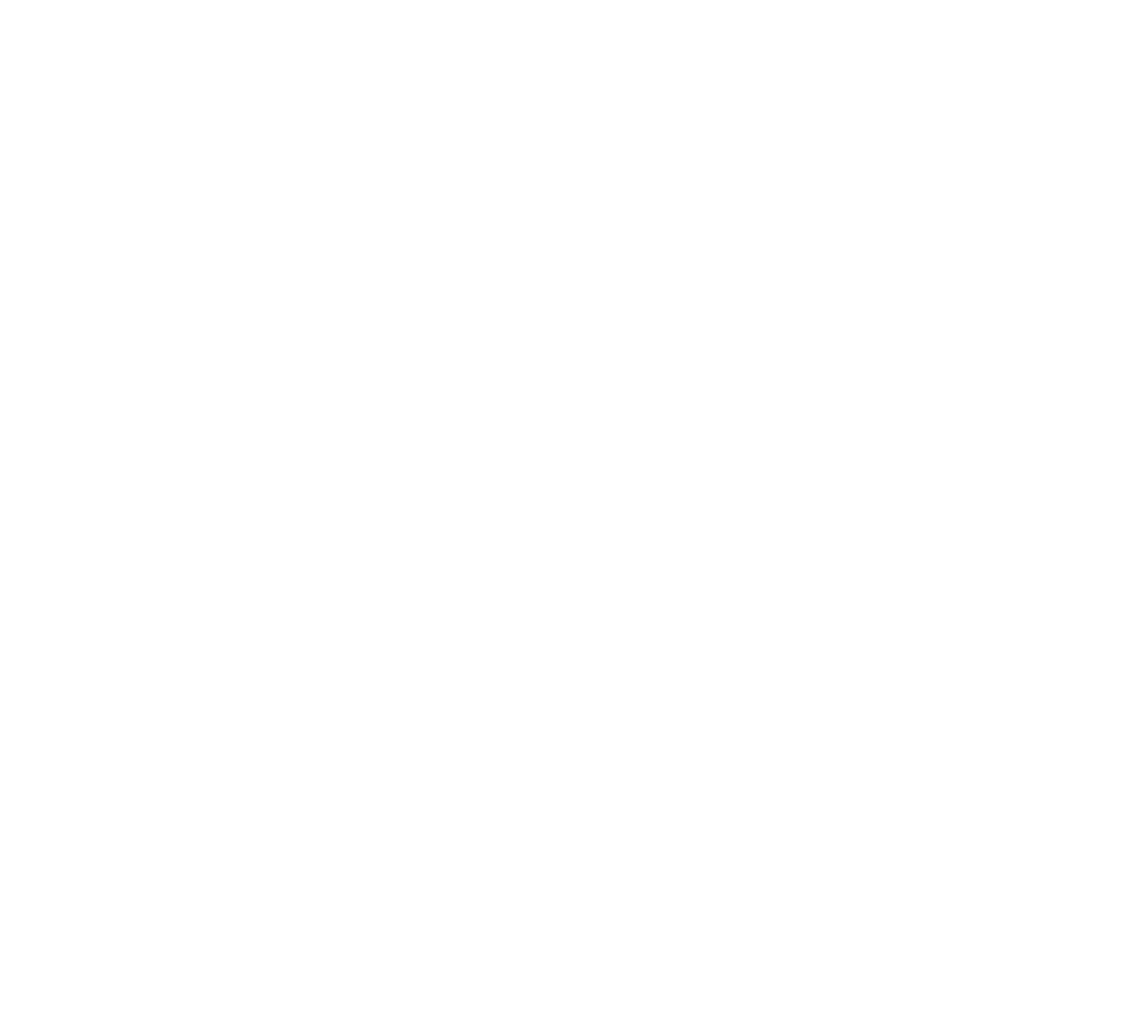
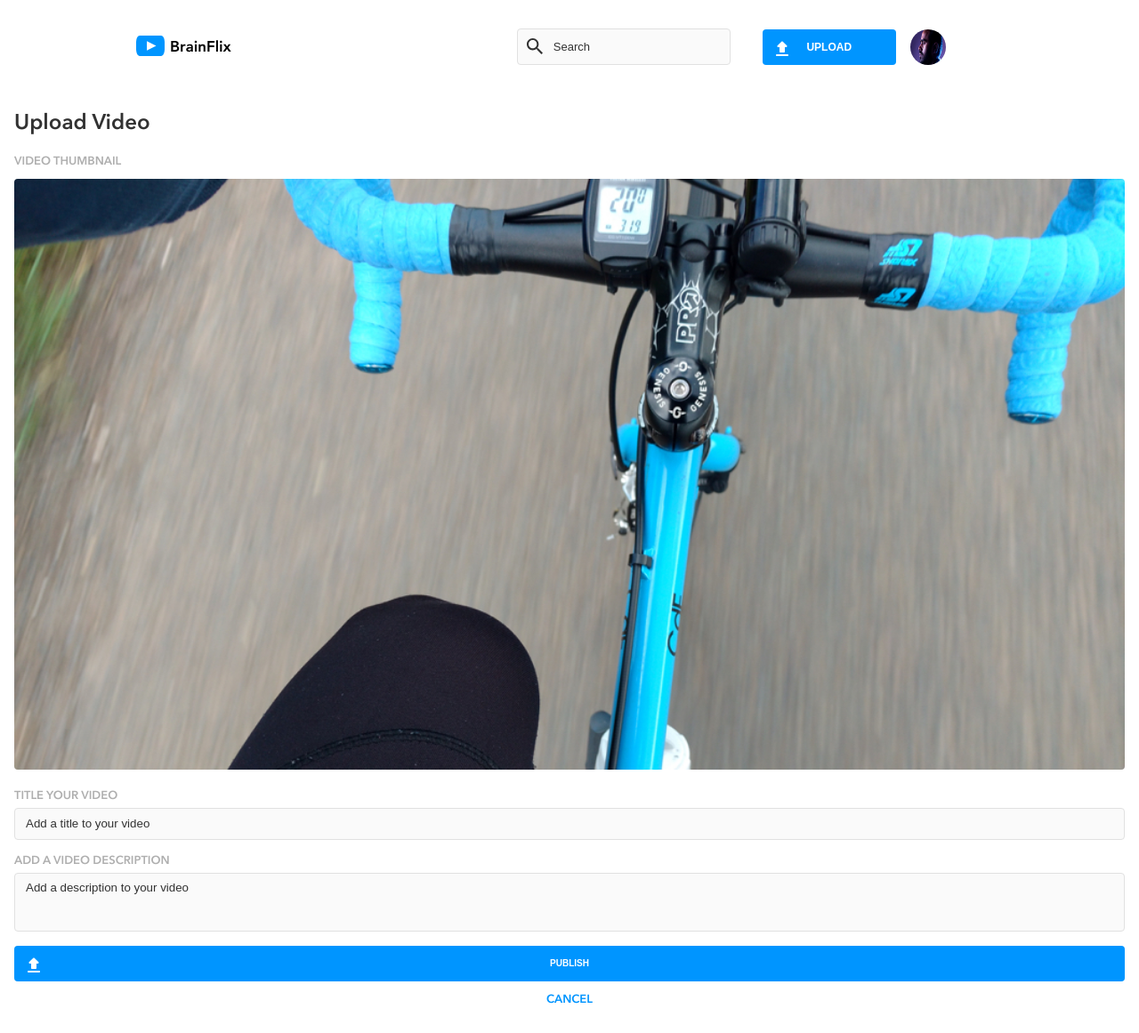
Before and after one commit to Kathp21/katherine-phan-brainflix, a React (Create React App) app: page /upload in a window 1280 px wide. Before the commit this address had no page. Shown: the whole page at 89% size. Before the commit the page ends 800 px from the top, so only its background shows below. Built offline with nearby package versions, Linux system fonts and the light colour scheme.

Commit message:
Add uploadVideo component & styling

```diff
--- a/src/App.js
+++ b/src/App.js
@@ -9,14 +9,9 @@
 import CurrentVideoDescription from './components/CurrentVideoDescription/CurrentVideoDescription';
 import { BrowserRouter, Routes, Route } from 'react-router-dom';
 import HomePage from './pages/HomePage/HomePage';
+import UploadPage from './pages/UploadPage/UploadPage';
 
 function App() {
-
-  const [ currentVideo, setCurrentVideo ] = useState(data[0])
-
-  const alterVideo = (videoObject) => {
-    setCurrentVideo(videoObject)
-  }
 
   return (
     <>
@@ -24,6 +19,7 @@
         <Routes>
           <Route path ="/" element = {<HomePage/>}/>
           <Route path ="/video/:videoId" element={<HomePage />}/>
+          <Route path = "/upload" element = {<UploadPage/>}/>
         </Routes>
       </BrowserRouter>
     </>
--- a/src/Styles/partials/_mixins.scss
+++ b/src/Styles/partials/_mixins.scss
@@ -42,7 +42,7 @@
 
   @mixin button-style {
     height: $btn-height;
-    background-color: $primary-active-form;
+    background-color: $primary-active-color;
     border-radius: $border-radius;
     border: none;
     color: $CTA-txt;
--- a/src/Styles/partials/_variables.scss
+++ b/src/Styles/partials/_variables.scss
@@ -1,7 +1,7 @@
 //Primary colors
 $primary-txt:#323232;
 $primary-label: #afafaf;
-$primary-active-form:#0095ff;
+$primary-active-color:#0095ff;
 $background: #ffffff;
 $CTA-txt: #ffffff;
 
@@ -13,6 +13,7 @@
 $form-outline: #e1e1e1;
 $form-background: #fafafa;
 $avatar-placeholder: #e1e1e1;
+$video-background: #e1e1e1;
 
 //Other styles
 $btn-height: 2.5rem;
--- a/src/components/Button/Button.scss
+++ b/src/components/Button/Button.scss
@@ -3,7 +3,7 @@
 
 button {
     height: $btn-height;
-    background-color: $primary-active-form;
+    background-color: $primary-active-color;
     border-radius: $border-radius;
     border: none;
     color: $CTA-txt;
@@ -65,3 +65,14 @@
         width: $btn-width;
     }
 }
+
+.button__upload-video {
+    font-size: $btn-txt-mob;
+    margin-top: 0;
+    background-image: url('../../assets/images/icons/upload.svg');
+    margin-top: 1rem;
+}
+
+a {
+    text-decoration: none;
+}
--- a/src/components/Header/Header.jsx
+++ b/src/components/Header/Header.jsx
@@ -2,22 +2,24 @@
 import logo from '../../assets/images/logo/BrainFlix-logo.svg';
 import avatar from '../../assets/images/Mohan-muruge.jpg';
 import Button from '../Button/Button';
+import { Link } from "react-router-dom";
 
 function Header() {
+
     return (
         <header className="header">
             <nav className="header__logo">
-                <img src={logo} alt="logo brainflix" />
+                <Link to="/"><img src={logo} alt="logo brainflix" /></Link>
             </nav>
             <div className="header__container">
                 <form className="header__search-bar">
                     <label htmlFor="search"></label>
                     <input type="text" name="search" id="search" placeholder="Search"/>
                     <img src={avatar} className='header__avatar header__avatar--mobile' alt="avatar" />
-                    <Button buttonText="UPLOAD" variant="button__header button__header--tablet"/>
+                    <Link to ="/upload"><Button buttonText="UPLOAD" variant="button__header button__header--tablet"/></Link>
                     <img src={avatar} className='header__avatar header__avatar--tablet' alt="avatar" />
+                    <Link to ="/upload"><Button buttonText="UPLOAD" variant="button__header button__header--mobile"/></Link>
                 </form>
-                <Button buttonText="UPLOAD" variant="button__header button__header--mobile"/>
             </div>
         </header>
     )
--- a/src/components/Header/Header.scss
+++ b/src/components/Header/Header.scss
@@ -43,6 +43,7 @@
     &__search-bar {
         display: flex;
         align-items: center;
+        flex-wrap: wrap;
         margin-top: 0;
     }
 
@@ -65,8 +66,10 @@
         &--tablet {
             opacity: 0;
             height: 0;
+            display: none;
 
             @include tablet {
+                display:inline;
                 opacity: 1;
                 height: $avatar-tab;
                 width: $avatar-tab;
--- /dev/null
+++ b/src/components/UploadVideo/UploadVideo.jsx
@@ -0,0 +1,29 @@
+import videoThumbnail from '../../assets/images/Upload-video-preview.jpg';
+import Button from '../Button/Button';
+import './UploadVideo.scss';
+
+export default function UploadVideo() {
+    return (
+        <section className='upload-video'>
+            <h1 className='upload-video__page-header'>Upload Video</h1>
+            <div>
+                <h2 className='upload-video__subheader'>VIDEO THUMBNAIL</h2>
+                <img src={videoThumbnail} alt='upload video preview' className='upload-video__thumbnail'/>
+            </div>
+            <section className='upload-video__container'>
+            <form className='upload-video__form-section'>
+                <div className='upload-video__input-container'>
+                    <label htmlFor='videoTitle' className='upload-video__form-title'>TITLE YOUR VIDEO</label>
+                    <input type='text' name='videoTitle' id='videoTitle' placeholder='Add a title to your video'></input>
+                </div>
+                <div className='upload-video__input-container'>
+                    <label htmlFor='videoDescription' className='upload-video__form-title'>ADD A VIDEO DESCRIPTION</label>
+                    <input type='text' name='videoDescription' id='videoDescription' placeholder='Add a description to your video'></input>
+                </div>
+            </form>
+            <Button buttonText="PUBLISH" variant="button__upload-video"/>
+            <h3 className='upload-video__cancel'>CANCEL</h3>
+            </section>
+        </section>
+    )
+}
--- /dev/null
+++ b/src/components/UploadVideo/UploadVideo.scss
@@ -0,0 +1,58 @@
+@use '../../Styles/partials/variables' as *;
+@use '../../Styles/partials/mixins' as *;
+
+.upload-video {
+    padding: $mobi-padding;
+
+    &__page-header {
+        @include text-demi($page-header-mob);
+        color: $primary-txt;
+    }
+
+    &__subheader {
+        @include text-demi($subheader-mob);
+        color: $secondary-txt;
+    }
+
+    &__thumbnail {
+        width: 100%;
+        border-radius: $border-radius;
+        background-color: $video-background;
+    }
+
+    &__container {
+        display: flex;
+        flex-direction: column;
+    }
+
+    &__input-container {
+        display: flex;
+        flex-direction: column;
+        padding-top: 1rem;
+    }
+
+    &__form-title {
+        @include text-demi($subheader-mob);
+        color: $secondary-txt;
+        padding-bottom: 5px;
+    }
+
+    &__cancel {
+        @include text-demi($body-txt-mob);
+        color: $primary-active-color;
+        text-align: center;
+
+    }
+}
+
+#videoTitle {
+    @include form-style;
+    height: $form-height-mob;
+    padding: $form-padding-mob;
+}
+
+#videoDescription {
+    @include form-style;
+    height: $form-height-mob;
+    padding: 1rem 0.75rem 3rem 0.75rem;
+}
--- a/src/components/VideoList/VideoList.scss
+++ b/src/components/VideoList/VideoList.scss
@@ -36,7 +36,7 @@
         max-width:24vw;
         min-width: 35vw;
         object-fit: cover;
-        background-color: $avatar-placeholder;
+        background-color: $video-background;
         aspect-ratio: 16 / 9;
         border-radius: $border-radius;
 
--- a/src/pages/HomePage/HomePage.jsx
+++ b/src/pages/HomePage/HomePage.jsx
@@ -4,10 +4,8 @@
 import Comment from "../../components/Comment/Comment";
 import CommentInput from "../../components/CommentInput/CommentInput";
 import VideoList from "../../components/VideoList/VideoList";
-// import data from "../../data/video-details.json";
 import { useState, useEffect } from "react";
 import { useParams } from "react-router-dom";
-// import axios from "axios";
 import { VideoApi } from "../../video-api";
 
 const HomePage = () => {
--- /dev/null
+++ b/src/pages/UploadPage/UploadPage.jsx
@@ -0,0 +1,16 @@
+import Header from "../../components/Header/Header";
+import UploadVideo from "../../components/UploadVideo/UploadVideo";
+
+
+export default function UploadPage () {
+
+
+
+    return (
+        <>
+            <Header/>
+            <UploadVideo/>
+        </>
+
+    )
+}
```
Also changed, not shown: src/assets/images/Upload-video-preview.jpg (added).
